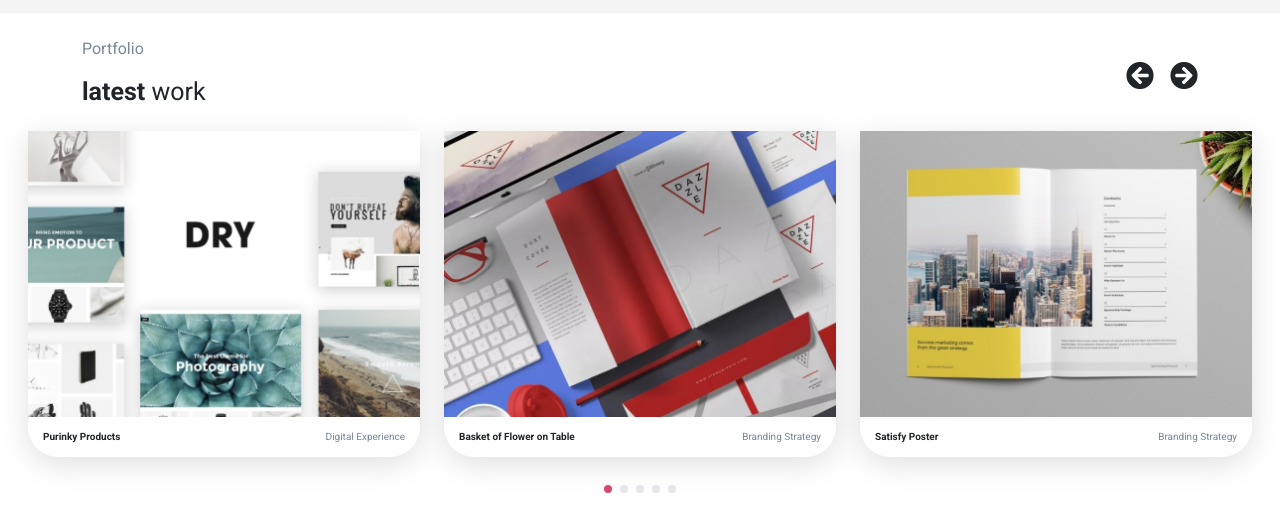
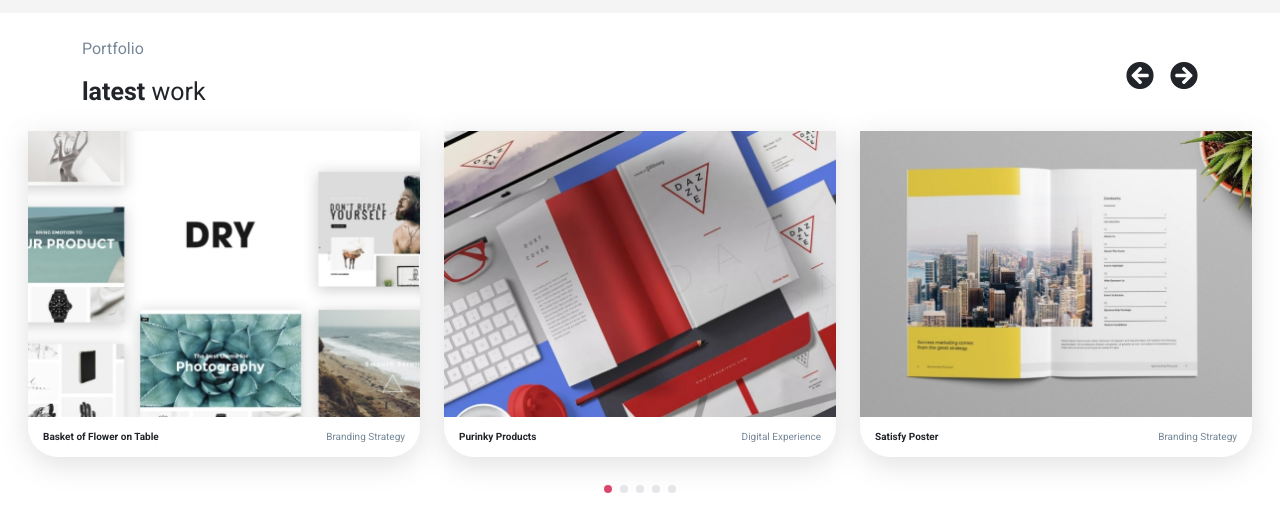
Before and after one commit to FrancescoCina/proj-html-vuejs, a Vue app: page / in a window 1280 px wide. Shown: the part 2020-2527 px from the top of the page. Built offline with nearby package versions, Linux system fonts and the light colour scheme.

Commit message:
Sostituite cards della sezione "Latest work" con componente "Work.vue"

```diff
--- a/src/App.vue
+++ b/src/App.vue
@@ -5,6 +5,7 @@
       :pricingInfos="pricingInfos"
       :articlesInfos="articlesInfos"
       :services="services"
+      :workDetails="workDetails"
     ></Main>
     <Footer :links="links"></Footer>
   </div>
@@ -124,6 +125,23 @@ export default {
           text: " When, while the lovely valley teems with vapour around meand the meridian sun strikes the upper surface .",
         },
       ],
+      workDetails: [
+        {
+          url: require("@/assets/img/DRY-1-790x576.jpg"),
+          titleWork: "Basket of Flower on Table",
+          serviceType: "Branding Strategy",
+        },
+        {
+          url: require("@/assets/img/8wa60okr-1-790x576.jpg"),
+          titleWork: "Purinky Products",
+          serviceType: "Digital Experience",
+        },
+        {
+          url: require("@/assets/img/a247b00b-3621-470f-b4b8-b3ac46f25907-1-790x576.jpg"),
+          titleWork: "Satisfy Poster",
+          serviceType: "Branding Strategy",
+        },
+      ],
     };
   },
 };
--- a/src/components/Main.vue
+++ b/src/components/Main.vue
@@ -105,58 +105,14 @@
         </div>
       </div>
       <!-- Row for Slider -->
-      <!-- Avrei potuto gestire anche questa sezione con componenti, ma non ho avuto tempo -->
+
       <div class="row justify-content-center m-3">
-        <div class="col-4 clickable">
-          <div class="sliders-elements-container h-100">
-            <div class="img-slider">
-              <img
-                class="img-fluid"
-                src="@/assets/img/DRY-1-790x576.jpg"
-                alt="Dry Slider"
-              />
-            </div>
-            <figcaption
-              class="d-flex justify-content-between align-items-center"
-            >
-              <span class="caption fw-bold">Purinky Products</span>
-              <span class="light-grey caption">Digital Experience</span>
-            </figcaption>
-          </div>
-        </div>
-        <div class="col-4 clickable">
-          <div class="sliders-elements-container h-100">
-            <div class="img-slider">
-              <img
-                class="img-fluid"
-                src="@/assets/img/8wa60okr-1-790x576.jpg"
-                alt="Dry Slider"
-              />
-            </div>
-            <figcaption
-              class="d-flex justify-content-between align-items-center"
-            >
-              <span class="caption fw-bold">Basket of Flower on Table</span>
-              <span class="light-grey caption">Branding Strategy</span>
-            </figcaption>
-          </div>
-        </div>
-        <div class="col-4 clickable">
-          <div class="sliders-elements-container h-100">
-            <div class="img-slider">
-              <img
-                class="img-fluid"
-                src="@/assets/img/a247b00b-3621-470f-b4b8-b3ac46f25907-1-790x576.jpg"
-                alt="Dry Slider"
-              />
-            </div>
-            <figcaption
-              class="d-flex justify-content-between align-items-center"
-            >
-              <span class="caption fw-bold">Satisfy Poster</span>
-              <span class="light-grey caption">Branding Strategy</span>
-            </figcaption>
-          </div>
+        <div
+          v-for="(workDetail, index) in workDetails"
+          :key="index"
+          class="col-4 clickable"
+        >
+          <Work :workDetail="workDetail"></Work>
         </div>
       </div>
       <!-- Row for dots controllers -->
@@ -246,7 +202,7 @@
           </div>
         </div>
         <!-- Row per le immagini e recensioni delle persone -->
-        <!-- Avrei potuto gestire anche questa sezione con componenti, ma non ho avuto tempo -->
+        <!-- Avrei potuto gestire anche questa sezione con componenti, ma ho prediletto la sezione dello slider poichè in questa effettivamente cambiano solo gli url delle immagini -->
 
         <div class="row justify-content-center">
           <div
@@ -416,11 +372,12 @@
 import CardPrice from "@/components/CardPrice.vue";
 import CardArticle from "@/components/CardArticle.vue";
 import Services from "@/components/Services.vue";
+import Work from "@/components/Work.vue";
 
 export default {
   name: "Main",
-  components: { CardPrice, CardArticle, Services },
-  props: ["pricingInfos", "articlesInfos", "services"],
+  components: { CardPrice, CardArticle, Services, Work },
+  props: ["pricingInfos", "articlesInfos", "services", "workDetails"],
 };
 </script>
 <style scoped lang="scss">
@@ -453,28 +410,6 @@ export default {
 // Sezione Latest Work
 #latest-work {
   height: 750px;
-  figcaption {
-    height: 40px;
-    padding: 0 15px;
-    border-bottom-right-radius: 30px;
-    border-bottom-left-radius: 30px;
-  }
-}
-
-#latest-work .sliders-elements-container {
-  box-shadow: rgba(100, 100, 111, 0.2) 0px 7px 29px 0px;
-  border-bottom-right-radius: 30px;
-  border-bottom-left-radius: 30px;
-}
-
-#latest-work .col-4:hover figcaption {
-  background: rgb(191, 44, 110);
-  background: linear-gradient(
-    90deg,
-    rgba(191, 44, 110, 1) 0%,
-    rgba(244, 90, 103, 1) 95%
-  );
-  color: #fff;
 }
 
 .dot {
@@ -487,10 +422,6 @@ export default {
 
 .dot-active {
   background-color: #db476c;
-}
-
-.caption {
-  font-size: 10px;
 }
 
 // Sezione Our Pricing
--- /dev/null
+++ b/src/components/Work.vue
@@ -0,0 +1,52 @@
+<template>
+  <div class="sliders-elements-container h-100">
+    <div class="img-slider">
+      <img
+        class="img-fluid"
+        :src="workDetail.url"
+        :alt="workDetail.titleWork"
+      />
+    </div>
+    <figcaption class="d-flex justify-content-between align-items-center">
+      <span class="caption fw-bold">{{ workDetail.titleWork }}</span>
+      <span class="light-grey caption">{{ workDetail.serviceType }}</span>
+    </figcaption>
+  </div>
+</template>
+
+<script>
+export default {
+  name: "Work",
+  props: ["workDetail"],
+};
+</script>
+
+<style scoped lang="scss">
+figcaption {
+  height: 40px;
+  padding: 0 15px;
+  border-bottom-right-radius: 30px;
+  border-bottom-left-radius: 30px;
+  .caption {
+    font-size: 10px;
+  }
+}
+
+.sliders-elements-container {
+  box-shadow: rgba(100, 100, 111, 0.2) 0px 7px 29px 0px;
+  border-bottom-right-radius: 30px;
+  border-bottom-left-radius: 30px;
+  &:hover figcaption {
+    background: rgb(191, 44, 110);
+    background: linear-gradient(
+      90deg,
+      rgba(191, 44, 110, 1) 0%,
+      rgba(244, 90, 103, 1) 95%
+    );
+  }
+  &:hover .caption {
+    font-size: 10px;
+    color: #fff;
+  }
+}
+</style>
```
Also changed, not shown: 6 other files (tests, documents, lock files or other folders).
